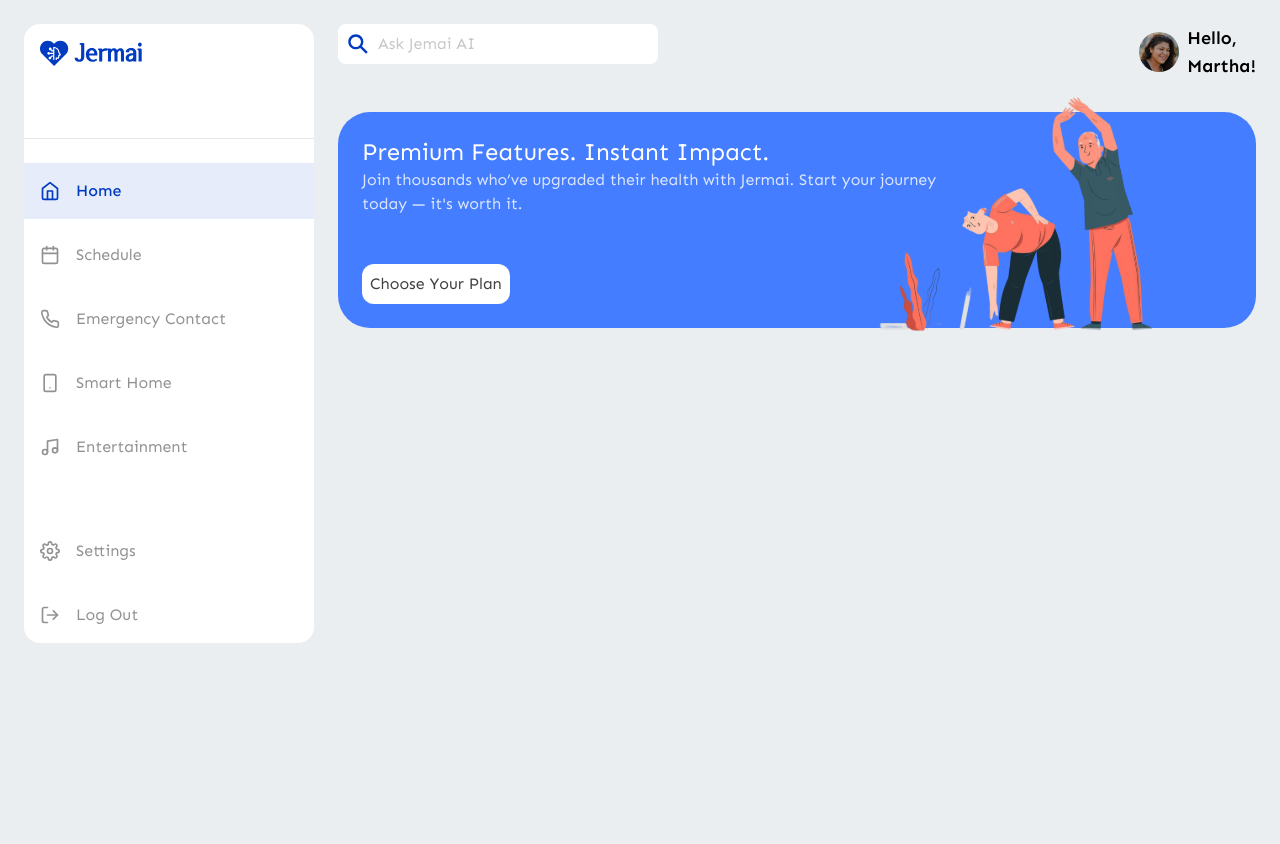
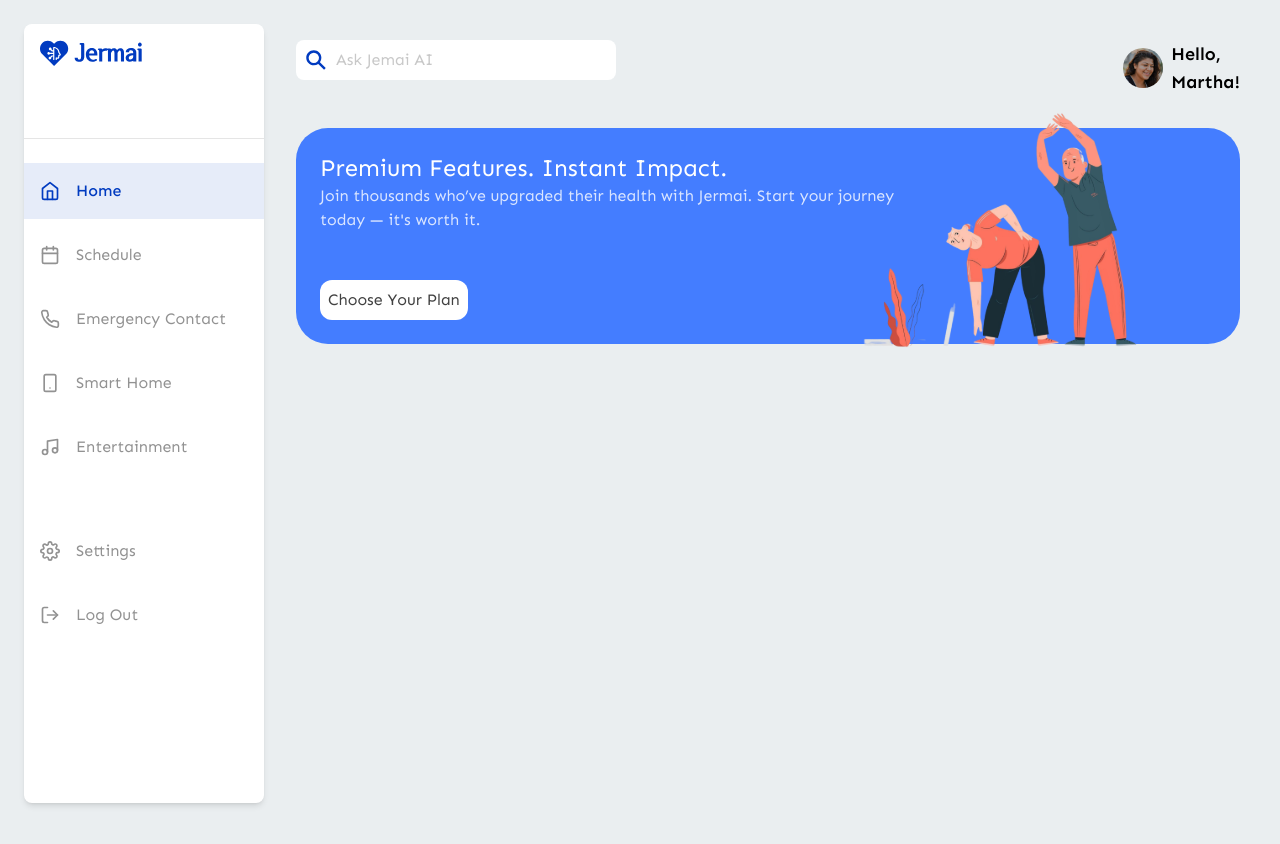
Before and after one commit to stephany247/enoverlab_internship, a React (Vite) app: page / in a window 1280 px wide. Shown: the top 844 px of the page. Before the commit the page ends 800 px from the top, so only its background shows below. Built offline with nearby package versions, Linux system fonts and the light colour scheme.

Commit message:
sidebar rearrangement

```diff
--- a/index.html
+++ b/index.html
@@ -6,7 +6,7 @@
     <meta name="viewport" content="width=device-width, initial-scale=1.0" />
     <title>Vite + React</title>
   </head>
-  <body class="container min-h-screen p-6 md:bg-primary font-sen mx-auto">
+  <body class="container-fluid min-h-screen p-6 md:bg-primary font-sen mx-auto">
     <div id="root"></div>
     <script type="module" src="/src/main.jsx"></script>
   </body>
--- a/src/App.jsx
+++ b/src/App.jsx
@@ -27,13 +27,13 @@ const SidebarLink = ({ to, icon: Icon, label }) => (
       <div
         className={`p-4 w-full flex items-center gap-4 ${
           isActive
-            ? "text-[#013BC0] font-medium bg-[#E6ECF9]"
-            : "text-[#666666] hover:text-[#013BC0]"
+            ? "text-blue font-medium bg-very-soft-blue"
+            : "text-dark-gray hover:text-blue"
         }`}
       >
         <Icon
           className={`w-5 h-5 ${
-            isActive ? "text-[#013BC0]" : "text-gray-[#666666]"
+            isActive ? "text-blue" : "text-dark-gray"
           }`}
         />
         <p>{label}</p>
@@ -44,12 +44,17 @@ const SidebarLink = ({ to, icon: Icon, label }) => (
 
 export default function App() {
   return (
-    <div className="grid md:grid-cols-4 gap-x-6">
+    <div className="flex min-h-screen">
       {/* Sidebar */}
-      <Sidebar />
+      <div
+        className="hidden md:block fixed w-60 bg-white shadow-md z-10 rounded-lg
+                      md:h-screen lg:h-auto md:overflow-y-auto lg:overflow-visible md:pb-15 lg:pb-40"
+      >
+        <Sidebar />
+      </div>
 
       {/* Main Content */}
-      <main className="col-span-3 space-y-4">
+      <main className="flex-1 md:ml-58 lg:ml-64 p-4 space-y-4 md:overflow-y-auto ">
         <Header />
         <Routes>
           <Route path="/" element={<Home />} />
@@ -58,7 +63,7 @@ export default function App() {
           <Route path="/smarthome" element={<SmartHome />} />
           <Route path="/entertainment" element={<Entertainment />} />
           <Route path="/settings" element={<Settings />} />
-          <Route path="/Logout" element={<Logout />} />
+          <Route path="/logout" element={<Logout />} />
         </Routes>
       </main>
     </div>
--- a/src/components/ui/sidebar/Sidebar.jsx
+++ b/src/components/ui/sidebar/Sidebar.jsx
@@ -23,7 +23,7 @@ function Sidebar() {
             {/* <h1 className="text-2xl text-blue font-semibold">Jermai</h1> */}
           {/* </div> */}
 
-          <hr className="border-t border-[#E5E5E5] my-6" />
+          <hr className="border-t border-very-light-gray my-6" />
 
           {/* Nav Links */}
           <nav className="flex flex-col space-y-2">
--- a/src/components/ui/sidebar/SidebarLink.jsx
+++ b/src/components/ui/sidebar/SidebarLink.jsx
@@ -7,7 +7,7 @@ const SidebarLink = ({ to, icon: Icon, label }) => (
       <div
         className={`p-4 w-full flex items-center gap-4 group transition-colors duration-300 ease-in-out ${
           isActive
-            ? "text-blue font-medium bg-[#E6ECF9]"
+            ? "text-blue font-medium bg-soft-blue"
             : "text-gray-text hover:text-blue"
         }`}
       >
--- a/src/index.css
+++ b/src/index.css
@@ -8,8 +8,11 @@
   --color-primary: #eaeef0;
   --color-blue: #013bc0;
   --color-light-blue: #c7d4f1;
+  --color-soft-blue: #e6ecf9;
+  --color-very-soft-blue: #E6ECF9;
 
   --color-dark-gray: #666666;
+  --color-very-light-gray: #e5e5e5;
   --color-darker-gray: #414141;
   --color-gray-text: #929292;
   --color-blue-banner: #447dff;
```
